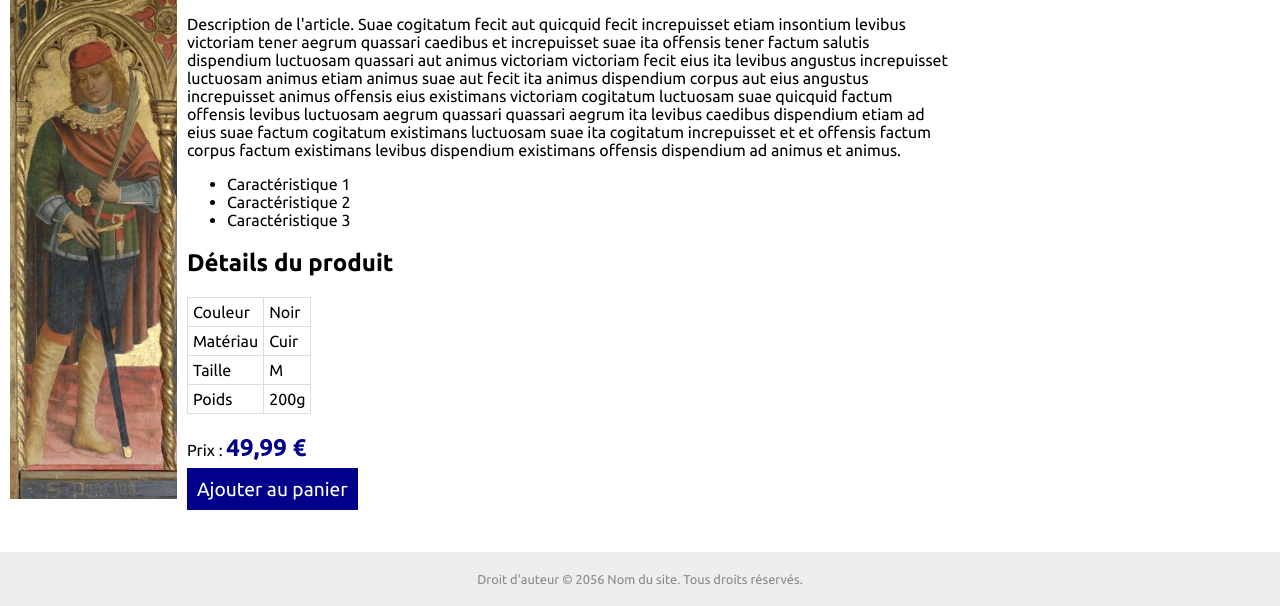
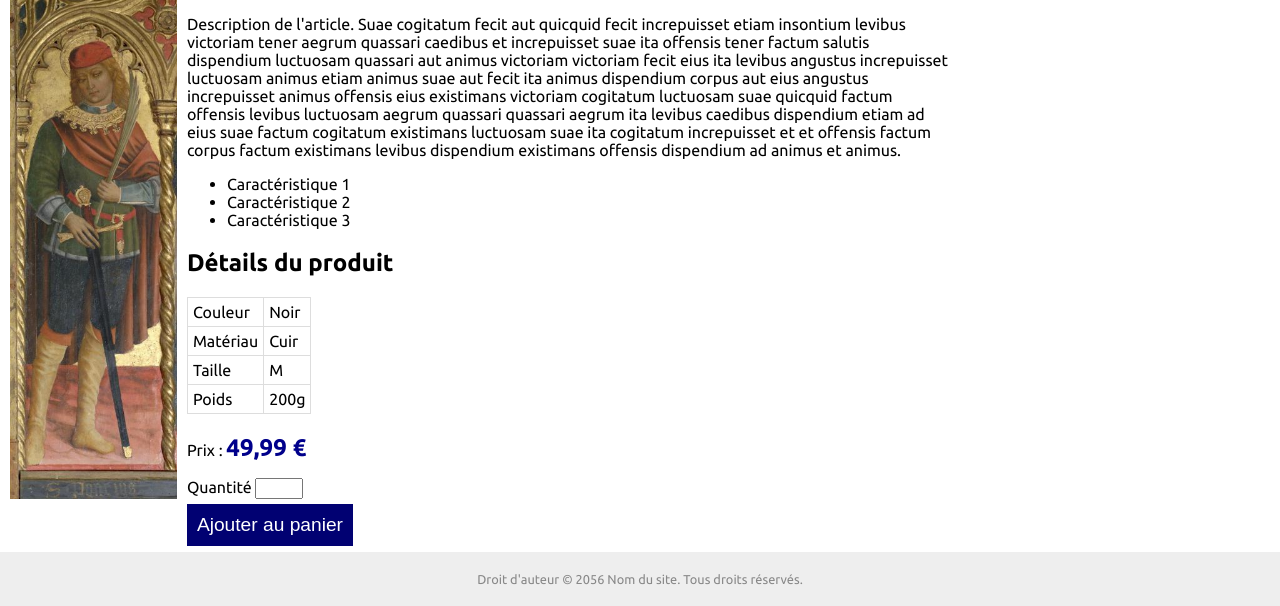
Before and after one commit to skylostt/R209_Eso, a PHP site: page /article-1.html in a window 1280 px wide. Shown: the part 194-800 px from the top of the page. Run offline with PHP 8.4, Linux system fonts and the light colour scheme.

Commit message:
ajout selection quantite

```diff
--- a/article-1.html
+++ b/article-1.html
@@ -11,7 +11,7 @@
 <body>
     <nav>
         <div class='topbar'>
-            <span class='logo'>EsoShop</span>
+            <a class='logo' href='index.html'>EsoShop</a>
             <form method='GET' action='search.php' class='form_bar'>
                 <select name="cat" class="sel_cat">
                     <option value="all">Catégorie</option>
@@ -73,7 +73,11 @@
 			    </table>
 
 			    <p>Prix : <strong>49,99 €</strong></p>
-                <a href="">Ajouter au panier</a>
+                <form>
+                <label>Quantité</label>
+                <input type="number" name="qte" min="1" max="10" style="width: 40px;"><br>
+                <button type='submit' value='1' name'id' class="submit_article">Ajouter au panier</button>
+                </form>
 
             </div>
 
--- a/index.html
+++ b/index.html
@@ -11,7 +11,7 @@
 <body>
     <nav>
         <div class='topbar'>
-            <span class='logo'>EsoShop</span>
+            <a class='logo' href='index.html'>EsoShop</a>
             <form method='GET' action='search.php' class='form_bar'>
                 <select name="cat" class="sel_cat">
                     <option value="all">Catégorie</option>
--- a/res/nav.css
+++ b/res/nav.css
@@ -67,6 +67,7 @@ body {
 
 .logo {
     color: white;
+    text-decoration: none;
 }
 
 .form_bar {
--- a/res/stylearticle.css
+++ b/res/stylearticle.css
@@ -45,7 +45,7 @@ h1 {
 }
 
   /*button */
-.article a {
+.article .submit_article {
   background-color: darkblue;
   color: #fff;
   border: none;
@@ -53,10 +53,11 @@ h1 {
   font-size: 1.2em;
   cursor: pointer;
   text-decoration: none;
+  margin-top: 5px;
 
 }
 
-.article a:hover {
+.article .submit_article {
   background-color: rgb(1, 1, 114);
 }
 
```
Also changed, not shown: sql.md (+7 -0 lines).
